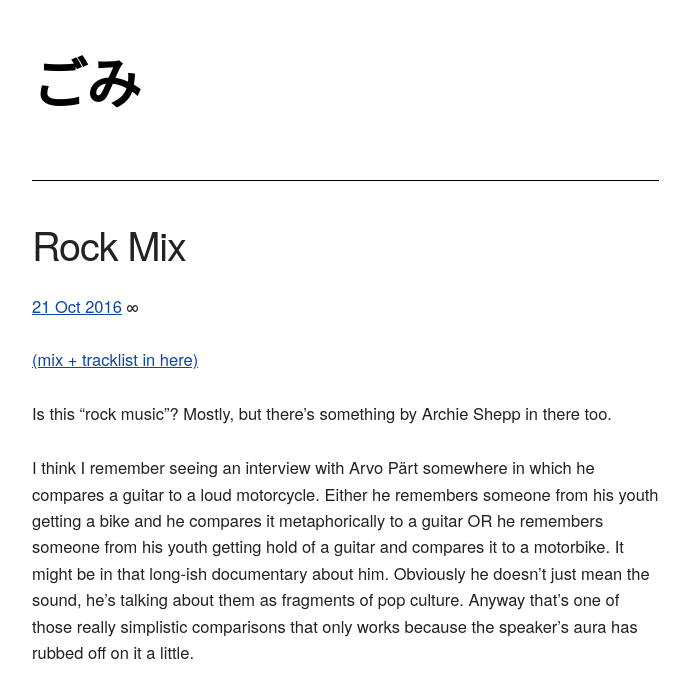
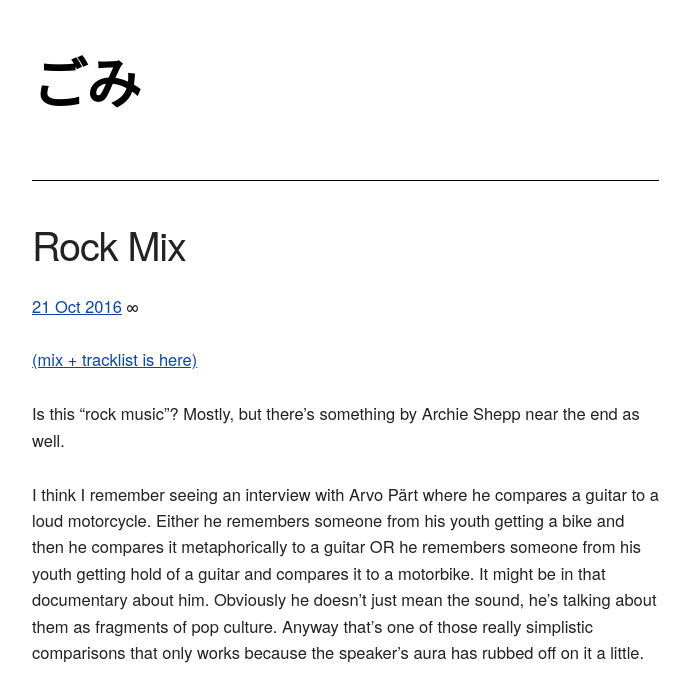
Before and after one commit to mt-trash/mt-trash.github.io, a Jekyll site: the page built from _posts/2016-10-21-rock-mix.md, in a window 1280 px wide, cut to the strip 0-689 px from the top of the page. Shown: the whole strip, without its empty margins (128-818 px from the left). Built offline with Jekyll 4.4.1, drawn with Linux system fonts in a browser that asks for light colours.

```diff
--- a/_posts/2016-10-21-rock-mix.md
+++ b/_posts/2016-10-21-rock-mix.md
@@ -4,11 +4,11 @@
 date: 2016-10-21
 ---
 
-<a name="tracklist"></a>[(mix + tracklist in here)](/2016/10/21/rock-mix/#tracklist)
+<a name="tracklist"></a>[(mix + tracklist is here)](/2016/10/21/rock-mix/#tracklist)
 
-Is this "rock music"? Mostly, but there's something by Archie Shepp in there too.
+Is this "rock music"? Mostly, but there's something by Archie Shepp near the end as well.
 
-I think I remember seeing an interview with Arvo Pärt somewhere in which he compares a guitar to a loud motorcycle. Either he remembers someone from his youth getting a bike and he compares it metaphorically to a guitar OR he remembers someone from his youth getting hold of a guitar and compares it to a motorbike. It might be in that long-ish documentary about him. Obviously he doesn't just mean the sound, he's talking about them as fragments of pop culture. Anyway that's one of those really simplistic comparisons that only works because the speaker's aura has rubbed off on it a little.
+I think I remember seeing an interview with Arvo Pärt where he compares a guitar to a loud motorcycle. Either he remembers someone from his youth getting a bike and then he compares it metaphorically to a guitar OR he remembers someone from his youth getting hold of a guitar and compares it to a motorbike. It might be in that documentary about him. Obviously he doesn't just mean the sound, he's talking about them as fragments of pop culture. Anyway that's one of those really simplistic comparisons that only works because the speaker's aura has rubbed off on it a little.
 
 <!-- more -->
 
```
Also changed, not shown: _posts/2016-12-01-low-mix.md (+3 -3 lines), _posts/2016-12-15-guitar-mix.md (+4 -2 lines), _posts/2017-01-10-quiet-mix.md (+4 -4 lines).
